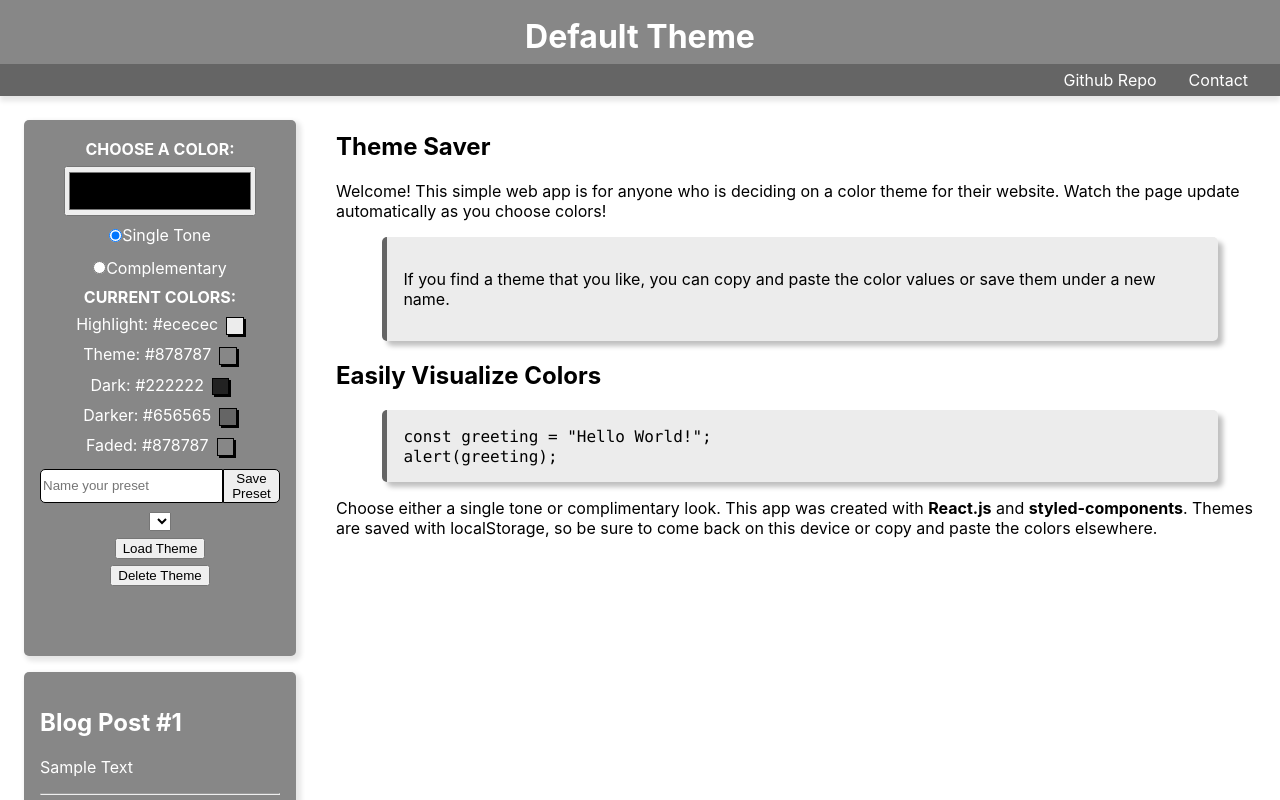
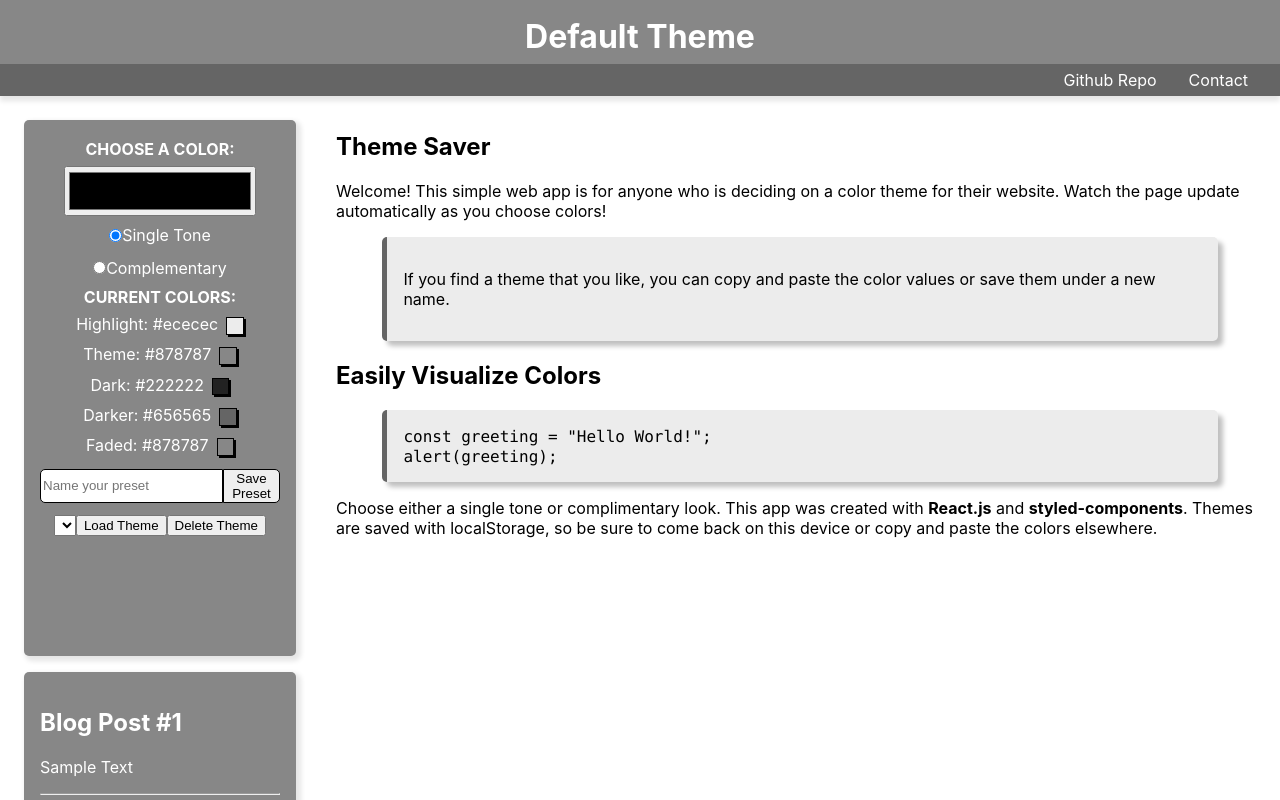
Before and after one commit to johnrdoty92/react-theme-saver, a React (Create React App) app: page / in a window 1280 px wide. Shown: the top 800 px of the page. Built offline with nearby package versions, Linux system fonts and the light colour scheme.

Commit message:
working on save load

```diff
--- a/src/components/DropdownList.js
+++ b/src/components/DropdownList.js
@@ -1,4 +1,5 @@
 import React from "react";
+import { StyledDropDown } from "./StyledComponents";
 
 const DropdownList = () => {
   if (localStorage) {
@@ -6,11 +7,11 @@ const DropdownList = () => {
       return <option key={key}>{key}</option>;
     });
     return (
-      <React.Fragment>
+      <StyledDropDown>
         <select>{options}</select>
-        <button>Load Theme</button>
-        <button>Delete Theme</button>
-      </React.Fragment>
+        <button onClick={null}>Load Theme</button>
+        <button onClick={null}>Delete Theme</button>
+      </StyledDropDown>
     );
   } else {
     return (
--- a/src/components/StyledComponents.js
+++ b/src/components/StyledComponents.js
@@ -209,3 +209,8 @@ export const ColorSwatch = styled.span.attrs((props) => ({
   border: 1px solid black;
   box-shadow: 2px 2px black;
 `;
+
+export const StyledDropDown = styled.div`
+  display: flex;
+  flex-flow: row;
+`
```
